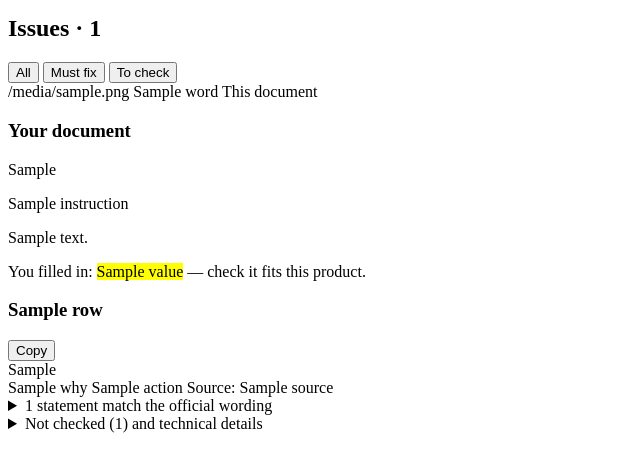
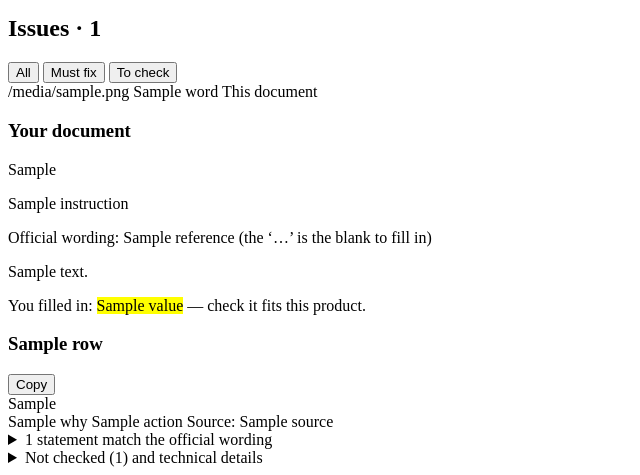
Before and after one commit to Yusuf-Hridoy/lingua-oracle, a FastAPI app: template src/lingua_oracle/report/templates/report.html.j2 in a window 1280 px wide. Shown: the part 575-1050 px from the top of the page, without its empty margins (0-640 px from the left). Before the commit the page ends 1008 px from the top, so only its background shows below. Run offline with FastAPI, Linux system fonts and the light colour scheme; the template is opened without the code that fills it: most values are stand-ins (such as "Sample title", 1, 10 or a date in 2020).

Commit message:
report: show the official wording on a placeholder card, as a reference
The card dropped the official text entirely, which left a reader with a
placeholder and no sight of the sentence it belongs to. It is back as one
line under the instruction - "Official wording: ... (the '…' is the blank
to fill in)" - and labelled as a reference so nobody reads it as a second
version to compare against.

Still one column, still no diff marks on it: the only highlight on the
card is the placeholder in the document's own text, which a test pins.

Co-Authored-By: Claude Opus 5 (1M context) <noreply@anthropic.com>

```diff
--- a/src/lingua_oracle/report/render.py
+++ b/src/lingua_oracle/report/render.py
@@ -211,6 +211,10 @@ def _statement_cards(report: Report) -> dict:
             "single": blank or not verdict.expected,
             "instruction": (labels.blank_instruction(verdict.code, verdict.expected)
                             if blank else ""),
+            # On a placeholder card the official wording is a reference, not
+            # something to compare against - the document already says it. One
+            # line, no diff, so nobody goes looking for a difference.
+            "reference": verdict.expected if blank else "",
             "official_heading": (
                 f"Closest {display} statement · {verdict.nearest_code}"
                 if getattr(verdict, "nearest_code", "") else "Official wording"
--- a/src/lingua_oracle/report/static/app.css
+++ b/src/lingua_oracle/report/static/app.css
@@ -211,6 +211,9 @@ table.recent td:first-child { font-weight: 600; }
 .issue .side .txt { font-size: 14px; line-height: 1.6; word-break: break-word; }
 .issue .side .note { margin: 8px 0 0; font-size: 13px; color: var(--ok-text); }
 .issue .side .note.instruct { color: var(--chk-text); }
+.issue .side .reference { margin: 10px 0 0; padding-top: 10px; font-size: 13px;
+                          color: var(--muted); border-top: 1px solid var(--border); }
+.issue .side .reference > span:first-child { font-weight: 600; color: var(--text); }
 .issue .side header { display: flex; align-items: flex-start; gap: 10px; }
 .issue .side header h3 { flex: 1; }
 .issue .side button { min-height: 32px; padding: 0 12px; font-size: 12.5px; }
--- a/src/lingua_oracle/report/templates/report.html.j2
+++ b/src/lingua_oracle/report/templates/report.html.j2
@@ -101,6 +101,10 @@
         <h3>Your document</h3>
         <div class="txt">{% if row.v %}{{ row.found_html | safe }}{% else %}{{ row.finding.found or row.finding.message }}{% endif %}</div>
         {% if row.instruction %}<p class="note instruct">{{ row.instruction }}</p>{% endif %}
+        {% if row.reference %}
+        <p class="reference"><span>Official wording:</span> {{ row.reference }}
+          <span class="muted">(the &lsquo;&hellip;&rsquo; is the blank to fill in)</span></p>
+        {% endif %}
         {% if row.match_note %}<p class="note">{{ row.match_note }}</p>{% endif %}
         {% if row.v %}{% for value in row.v.fillins %}
         <p class="note" style="color:var(--accent)">You filled in:
```
Also changed, not shown: tests/ui/test_ui_reports.py (+29 -1 lines).
